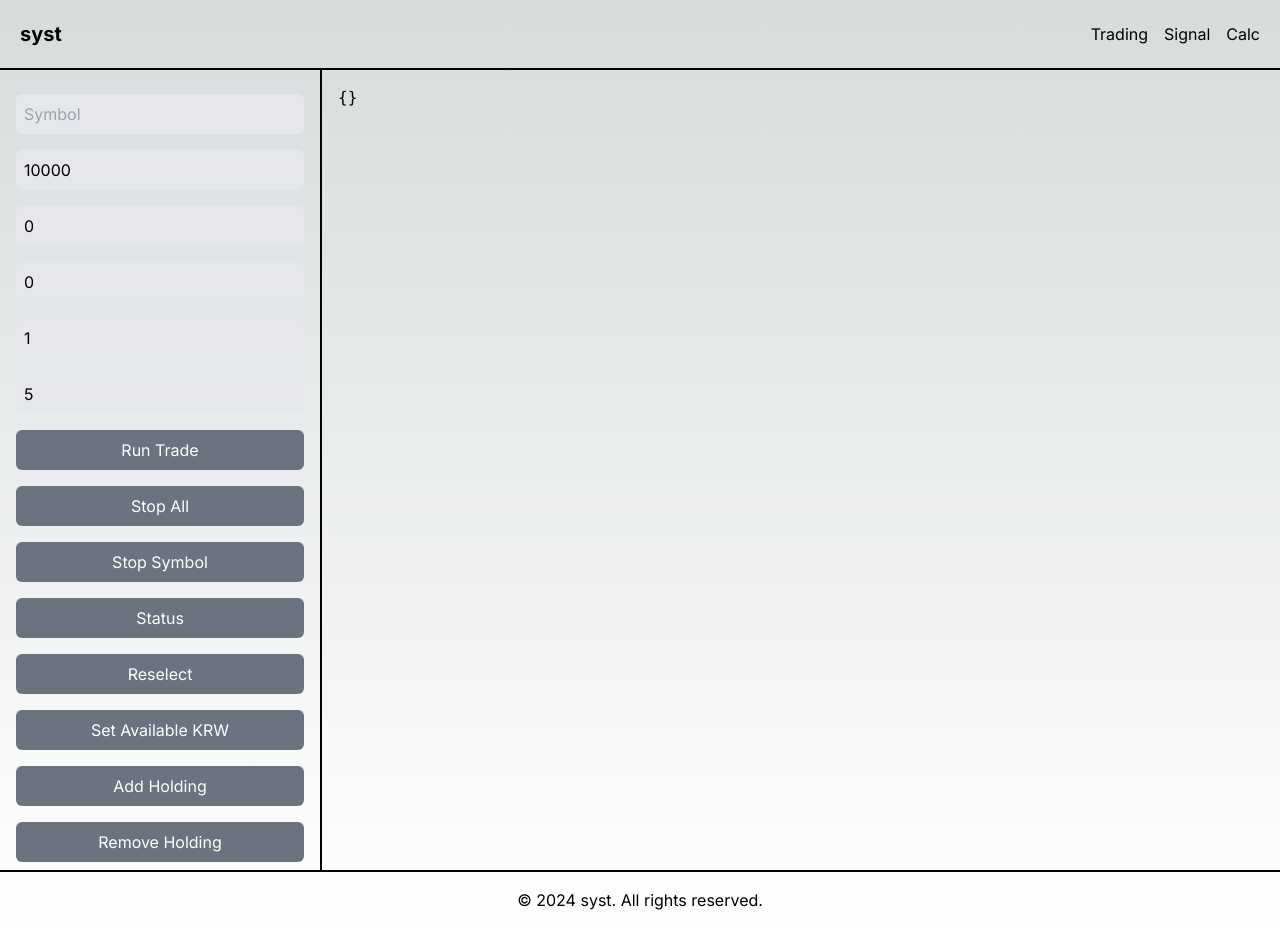
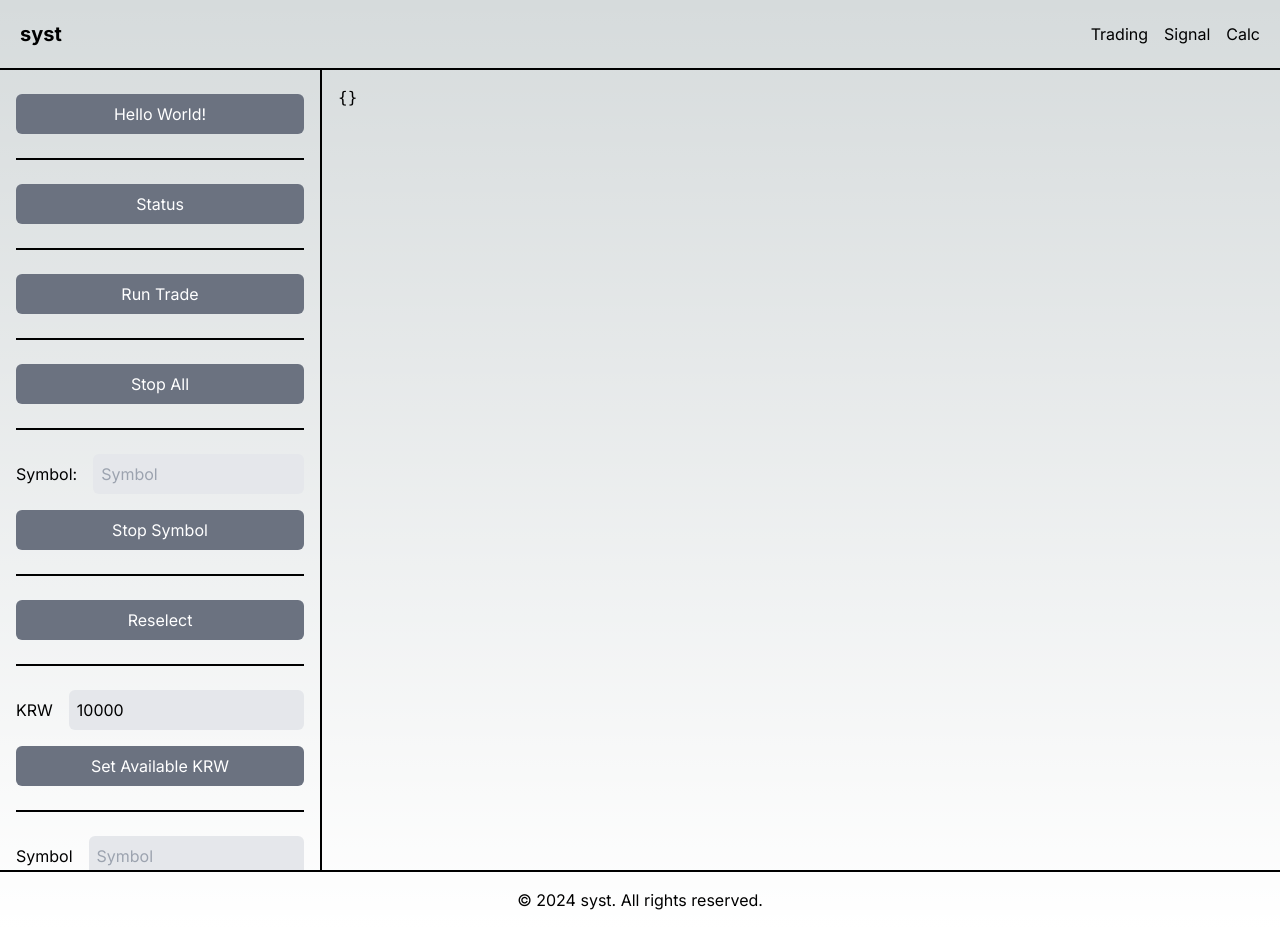
Before and after one commit to yhsol/syst, a Next.js app: page /trading in a window 1280 px wide. Built offline with nearby package versions, Linux system fonts and the light colour scheme; no server answers.

Commit message:
feat: 코드 정리

```diff
--- a/app/trading/page.tsx
+++ b/app/trading/page.tsx
@@ -1,6 +1,6 @@
 "use client";
 
-import { useEffect, useState } from "react";
+import { useState } from "react";
 
 export default function Trading() {
   const [isLoading, setIsLoading] = useState(false);
@@ -10,7 +10,10 @@ export default function Trading() {
   const [units, setUnits] = useState(0);
   const [buyPrice, setBuyPrice] = useState(0);
   const [amount, setAmount] = useState(1.0);
-  const [profit, setProfit] = useState(5);
+  const [profitTarget, setProfitTarget] = useState({
+    profit: 5,
+    amount: 0.5,
+  });
 
   const baseURL = "https://syst-web-447-8c66c29d-khioiqah.onporter.run";
   const apiKey = process.env.NEXT_PUBLIC_SYST_API_KEY;
@@ -43,6 +46,7 @@ export default function Trading() {
     }
   };
 
+  const handleHelloWorld = () => fetchData("/");
   const handleRunTrade = () =>
     fetchData(`/trade/run?timeframe=1h&symbols=${symbol}`);
   const handleStopAll = () => fetchData("/trade/stop-all");
@@ -60,7 +64,9 @@ export default function Trading() {
   const handleAddActiveSymbol = () =>
     fetchData(`/trade/add-active-symbol?symbols=${symbol}`);
   const handleSetProfitTarget = () =>
-    fetchData(`/trade/set-profit-target?profit=${profit}&amount=${amount}`);
+    fetchData(
+      `/trade/set-profit-target?profit=${profitTarget.profit}&amount=${profitTarget.amount}`
+    );
   const handleBuy = () => fetchData(`/trade/buy?symbol=${symbol}`);
   const handleSell = () =>
     fetchData(`/trade/sell?symbol=${symbol}&amount=${amount}`);
@@ -70,114 +76,244 @@ export default function Trading() {
       <div className="flex h-screen divide-x-2 divide-black">
         {/* 왼쪽 사이드 메뉴 */}
         <aside className="w-1/4 p-4 overflow-y-auto">
-          <input
-            type="text"
-            placeholder="Symbol"
-            value={symbol}
-            onChange={(e) => setSymbol(e.target.value.toUpperCase())}
-            className="my-2 p-2 w-full bg-gray-200 rounded-md"
-          />
-          <input
-            type="number"
-            placeholder="KRW"
-            value={krw}
-            onChange={(e) => setKrw(parseFloat(e.target.value))}
-            className="my-2 p-2 w-full bg-gray-200 rounded-md"
-          />
-          <input
-            type="number"
-            placeholder="Units"
-            value={units}
-            onChange={(e) => setUnits(parseFloat(e.target.value))}
-            className="my-2 p-2 w-full bg-gray-200 rounded-md"
-          />
-          <input
-            type="number"
-            placeholder="Buy Price"
-            value={buyPrice}
-            onChange={(e) => setBuyPrice(parseFloat(e.target.value))}
-            className="my-2 p-2 w-full bg-gray-200 rounded-md"
-          />
-          <input
-            type="number"
-            placeholder="Amount"
-            value={amount}
-            onChange={(e) => setAmount(parseFloat(e.target.value))}
-            className="my-2 p-2 w-full bg-gray-200 rounded-md"
-          />
-          <input
-            type="number"
-            placeholder="Profit"
-            value={profit}
-            onChange={(e) => setProfit(parseFloat(e.target.value))}
-            className="my-2 p-2 w-full bg-gray-200 rounded-md"
-          />
+          <button
+            className="my-2 p-2 w-full bg-gray-500 text-white rounded-md"
+            onClick={handleHelloWorld}
+          >
+            Hello World!
+          </button>
+
+          <div className="border-b-2 border-black my-4"></div>
+
+          <button
+            className="my-2 p-2 w-full bg-gray-500 text-white rounded-md"
+            onClick={handleStatus}
+          >
+            Status
+          </button>
+
+          <div className="border-b-2 border-black my-4"></div>
+
           <button
             className="my-2 p-2 w-full bg-gray-500 text-white rounded-md"
             onClick={handleRunTrade}
           >
             Run Trade
           </button>
+
+          <div className="border-b-2 border-black my-4"></div>
+
           <button
             className="my-2 p-2 w-full bg-gray-500 text-white rounded-md"
             onClick={handleStopAll}
           >
             Stop All
           </button>
+
+          <div className="border-b-2 border-black my-4"></div>
+
+          <div className="flex align-center justify-between gap-4">
+            <label className="block mt-4">Symbol: </label>
+            <input
+              type="text"
+              placeholder="Symbol"
+              value={symbol}
+              onChange={(e) => setSymbol(e.target.value.toUpperCase())}
+              className="my-2 p-2 w-full bg-gray-200 rounded-md"
+            />
+          </div>
           <button
             className="my-2 p-2 w-full bg-gray-500 text-white rounded-md"
             onClick={handleStopSymbol}
           >
             Stop Symbol
           </button>
-          <button
-            className="my-2 p-2 w-full bg-gray-500 text-white rounded-md"
-            onClick={handleStatus}
-          >
-            Status
-          </button>
+
+          <div className="border-b-2 border-black my-4"></div>
+
           <button
             className="my-2 p-2 w-full bg-gray-500 text-white rounded-md"
             onClick={handleReselect}
           >
             Reselect
           </button>
+
+          <div className="border-b-2 border-black my-4"></div>
+
+          <div className="flex align-center justify-between gap-4">
+            <label className="block mt-4">KRW</label>
+            <input
+              type="number"
+              placeholder="KRW"
+              value={krw}
+              onChange={(e) => setKrw(parseFloat(e.target.value))}
+              className="my-2 p-2 w-full bg-gray-200 rounded-md"
+            />
+          </div>
           <button
             className="my-2 p-2 w-full bg-gray-500 text-white rounded-md"
             onClick={handleSetKrw}
           >
             Set Available KRW
           </button>
+
+          <div className="border-b-2 border-black my-4"></div>
+
+          <div className="flex align-center justify-between gap-4">
+            <label className="block mt-4">Symbol</label>
+            <input
+              type="text"
+              placeholder="Symbol"
+              value={symbol}
+              onChange={(e) => setSymbol(e.target.value.toUpperCase())}
+              className="my-2 p-2 w-full bg-gray-200 rounded-md"
+            />
+          </div>
+          <div className="flex align-center justify-between gap-4">
+            <label className="block mt-4">Units</label>
+            <input
+              type="number"
+              placeholder="Units"
+              value={units}
+              onChange={(e) => setUnits(parseFloat(e.target.value))}
+              className="my-2 p-2 w-full bg-gray-200 rounded-md"
+            />
+          </div>
+          <div className="flex align-center justify-between gap-4">
+            <label className="block mt-4">Buy Price</label>
+            <input
+              type="number"
+              placeholder="Buy Price"
+              value={buyPrice}
+              onChange={(e) => setBuyPrice(parseFloat(e.target.value))}
+              className="my-2 p-2 w-full bg-gray-200 rounded-md"
+            />
+          </div>
           <button
             className="my-2 p-2 w-full bg-gray-500 text-white rounded-md"
             onClick={handleAddHolding}
           >
             Add Holding
           </button>
+
+          <div className="border-b-2 border-black my-4"></div>
+
+          <div className="flex align-center justify-between gap-4">
+            <label className="block mt-4">Symbol</label>
+            <input
+              type="text"
+              placeholder="Symbol"
+              value={symbol}
+              onChange={(e) => setSymbol(e.target.value.toUpperCase())}
+              className="my-2 p-2 w-full bg-gray-200 rounded-md"
+            />
+          </div>
           <button
             className="my-2 p-2 w-full bg-gray-500 text-white rounded-md"
             onClick={handleRemoveHolding}
           >
             Remove Holding
           </button>
+
+          <div className="border-b-2 border-black my-4"></div>
+
+          <div className="flex align-center justify-between gap-4">
+            <label className="block mt-4">Symbol</label>
+            <input
+              type="text"
+              placeholder="Symbol"
+              value={symbol}
+              onChange={(e) => setSymbol(e.target.value.toUpperCase())}
+              className="my-2 p-2 w-full bg-gray-200 rounded-md"
+            />
+          </div>
           <button
             className="my-2 p-2 w-full bg-gray-500 text-white rounded-md"
             onClick={handleAddActiveSymbol}
           >
             Add Active Symbol
           </button>
+
+          <div className="border-b-2 border-black my-4"></div>
+
+          <div className="flex align-center justify-between gap-4">
+            <label className="block mt-4">Profit</label>
+            <input
+              type="number"
+              placeholder="Profit"
+              value={profitTarget.profit}
+              onChange={(e) =>
+                setProfitTarget({
+                  ...profitTarget,
+                  profit: parseFloat(e.target.value),
+                })
+              }
+              className="my-2 p-2 w-full bg-gray-200 rounded-md"
+            />
+          </div>
+          <div className="flex align-center justify-between gap-4">
+            <label className="block mt-4">Amount</label>
+            <input
+              type="number"
+              placeholder="Amount"
+              value={profitTarget.amount}
+              onChange={(e) =>
+                setProfitTarget({
+                  ...profitTarget,
+                  amount: parseFloat(e.target.value),
+                })
+              }
+              className="my-2 p-2 w-full bg-gray-200 rounded-md"
+            />
+          </div>
           <button
             className="my-2 p-2 w-full bg-gray-500 text-white rounded-md"
             onClick={handleSetProfitTarget}
           >
             Set Profit Target
           </button>
+
+          <div className="border-b-2 border-black my-4"></div>
+
+          <div className="flex align-center justify-between gap-4">
+            <label className="block mt-4">Symbol</label>
+            <input
+              type="text"
+              placeholder="Symbol"
+              value={symbol}
+              onChange={(e) => setSymbol(e.target.value.toUpperCase())}
+              className="my-2 p-2 w-full bg-gray-200 rounded-md"
+            />
+          </div>
           <button
             className="my-2 p-2 w-full bg-gray-500 text-white rounded-md"
             onClick={handleBuy}
           >
             Buy
           </button>
+
+          <div className="border-b-2 border-black my-4"></div>
+
+          <div className="flex align-center justify-between gap-4">
+            <label className="block mt-4">Symbol</label>
+            <input
+              type="text"
+              placeholder="Symbol"
+              value={symbol}
+              onChange={(e) => setSymbol(e.target.value.toUpperCase())}
+              className="my-2 p-2 w-full bg-gray-200 rounded-md"
+            />
+          </div>
+          <div className="flex align-center justify-between gap-4">
+            <label className="block mt-4">Amount</label>
+            <input
+              type="number"
+              placeholder="Amount"
+              value={amount}
+              onChange={(e) => setAmount(parseFloat(e.target.value))}
+              className="my-2 p-2 w-full bg-gray-200 rounded-md"
+            />
+          </div>
           <button
             className="my-2 p-2 w-full bg-gray-500 text-white rounded-md"
             onClick={handleSell}
```
